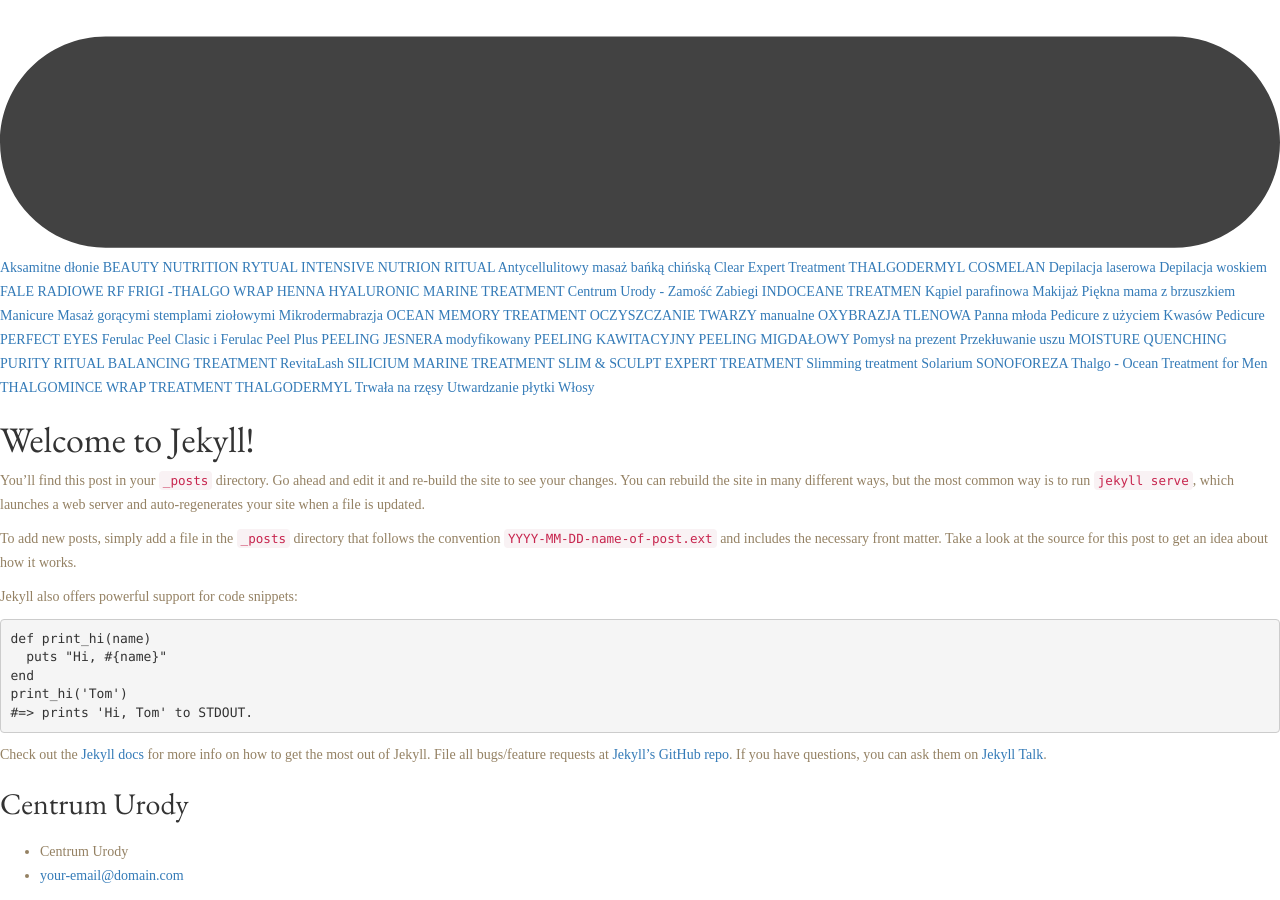
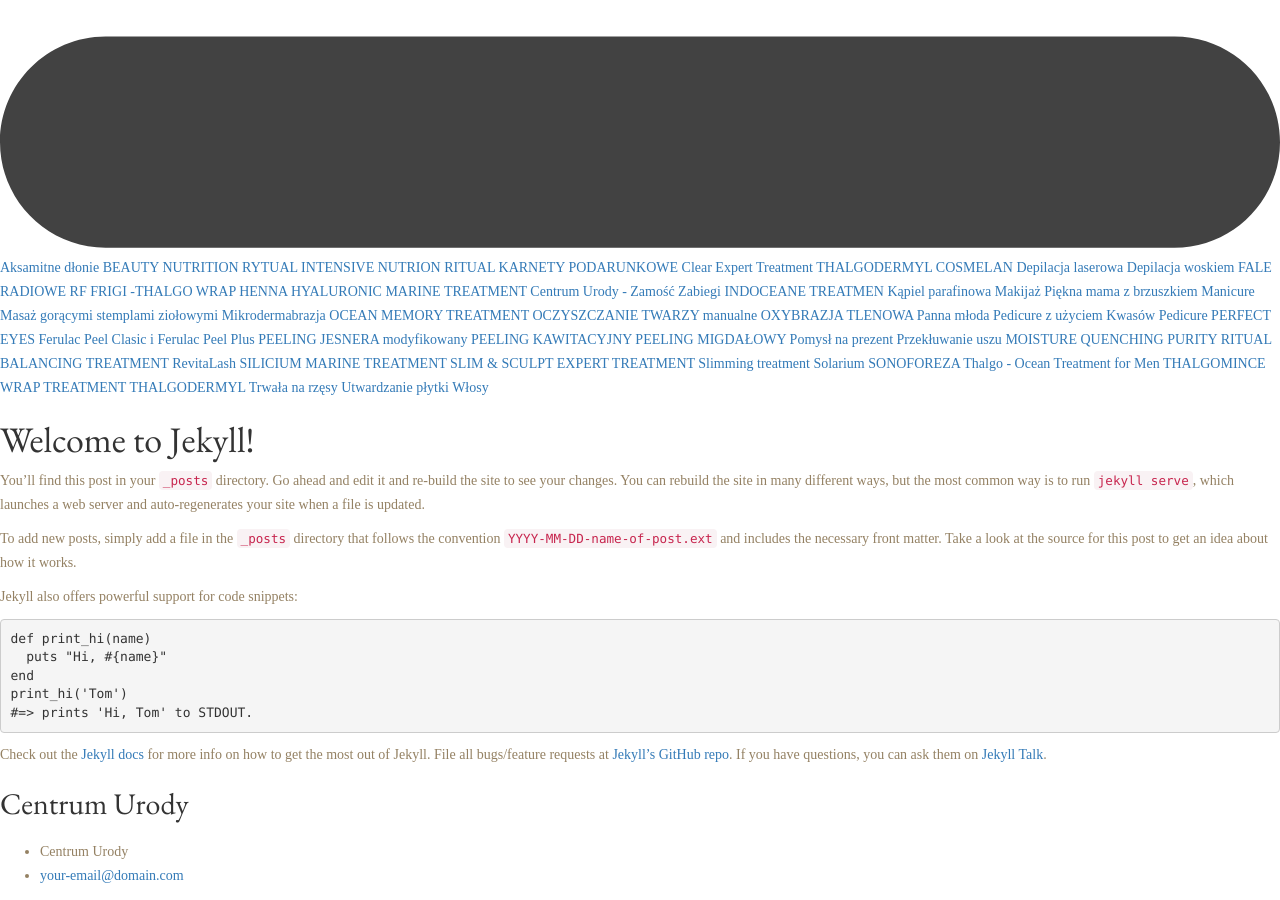
Before and after one commit to aneluke/centrumurody, a Jekyll site: the page built from _posts/2015-12-30-welcome-to-jekyll.markdown, in a window 1280 px wide and 900 px high, scrolled down 843 px. Built offline with Jekyll 4.4.1, drawn with Linux system fonts in a browser that asks for light colours; nearby versions of some CDN libraries; library files that are not in the unit come from our copies; comment, search, counter and statistics services are not loaded.

Commit message:
Update banka-chinska.md

```diff
--- a/zabiegi/banka-chinska.md
+++ b/zabiegi/banka-chinska.md
@@ -1,7 +1,7 @@
 ---
 layout: zabieg
-title: Antycellulitowy masaż bańką chińską
-img: /cialo/c18.jpg
+title: KARNETY PODARUNKOWE
+img: /BONUS/c18.jpg
 ---
 W CENTRUM URODY istnieje możliwość wykupienia PODARUNKU
 Eleganckie zaproszenie jest doskonałym prezentem na każda okazje: imieniny, urodziny walentynki, czy rocznicę ślubu.
```
